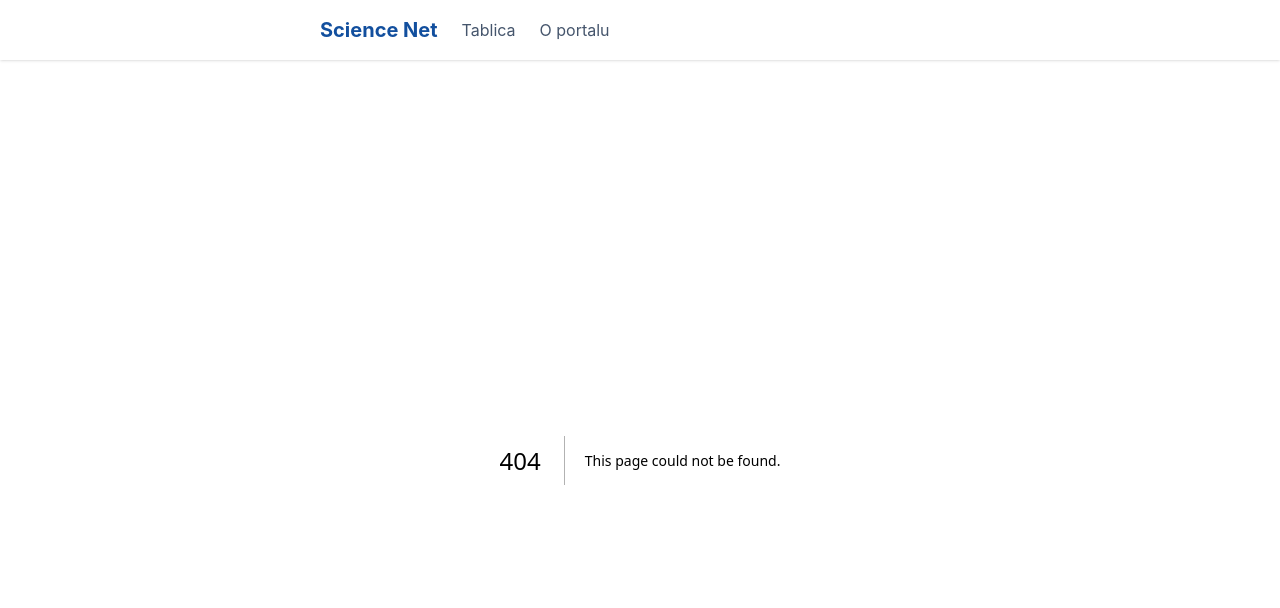
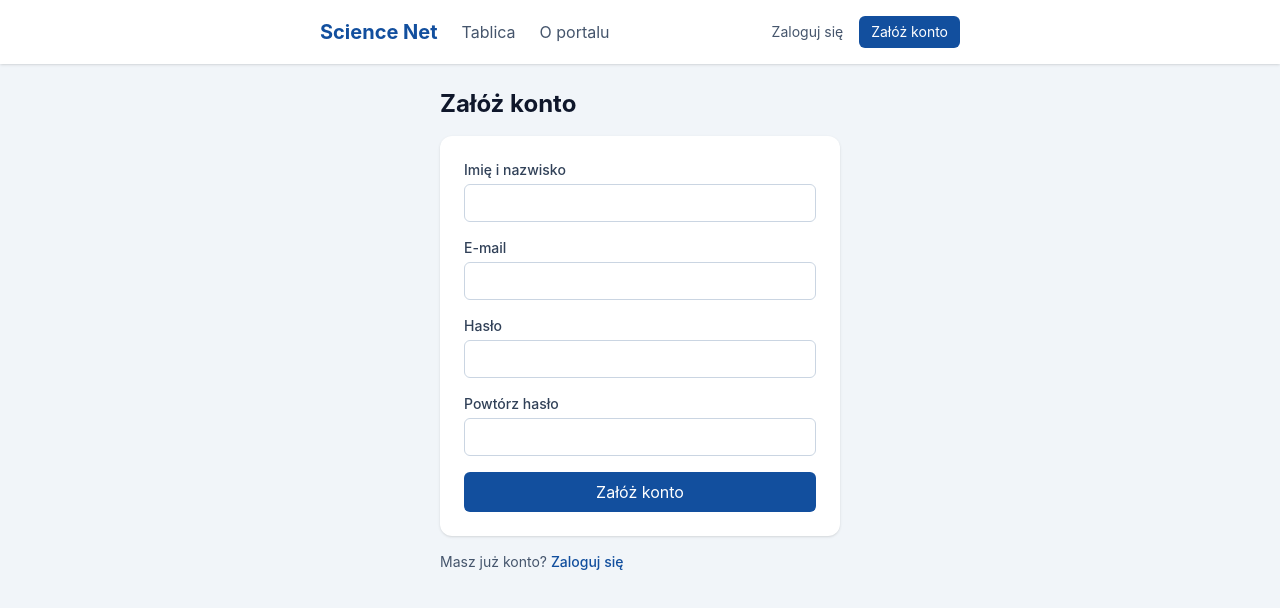
Before and after one commit to gsynlogia/science-net-next-fastapi, a Next.js app in the folder frontend/: page /register in a window 1280 px wide. Before the commit this address had no page. Shown: the top 608 px of the page. Built offline with nearby package versions, Linux system fonts and the light colour scheme.

Commit message:
Krok 16: Rejestracja, walidacja złożona i pasek nawigacji świadomy sesji

```diff
--- a/frontend/src/app/login/page.tsx
+++ b/frontend/src/app/login/page.tsx
@@ -1,4 +1,5 @@
 import type { Metadata } from "next";
+import Link from "next/link";
 import { LoginForm } from "@/components/LoginForm";
 
 export const metadata: Metadata = {
@@ -10,6 +11,12 @@ export default function LoginPage() {
     <main className="mx-auto max-w-md p-6">
       <h1 className="mb-4 text-2xl font-bold text-slate-900">Logowanie</h1>
       <LoginForm />
+      <p className="mt-4 text-sm text-slate-600">
+        Nie masz konta?{" "}
+        <Link href="/register" className="font-medium text-brand-600 hover:underline">
+          Załóż konto
+        </Link>
+      </p>
     </main>
   );
 }
--- /dev/null
+++ b/frontend/src/app/register/page.tsx
@@ -0,0 +1,22 @@
+import type { Metadata } from "next";
+import Link from "next/link";
+import { RegisterForm } from "@/components/RegisterForm";
+
+export const metadata: Metadata = {
+  title: "Rejestracja — Science Net",
+};
+
+export default function RegisterPage() {
+  return (
+    <main className="mx-auto max-w-md p-6">
+      <h1 className="mb-4 text-2xl font-bold text-slate-900">Załóż konto</h1>
+      <RegisterForm />
+      <p className="mt-4 text-sm text-slate-600">
+        Masz już konto?{" "}
+        <Link href="/login" className="font-medium text-brand-600 hover:underline">
+          Zaloguj się
+        </Link>
+      </p>
+    </main>
+  );
+}
--- a/frontend/src/components/Navbar.tsx
+++ b/frontend/src/components/Navbar.tsx
@@ -2,11 +2,40 @@
 
 import Link from "next/link";
 import { usePathname } from "next/navigation";
+import { useSession } from "@/lib/auth/useSession";
 
 const NAV_LINKS = [
   { href: "/", label: "Tablica" },
   { href: "/about", label: "O portalu" },
 ] as const;
+
+function SessionMenu() {
+  const { user, isLoading, signOut } = useSession();
+
+  if (isLoading) {
+    return null;
+  }
+  if (user === null) {
+    return (
+      <div className="ml-auto flex items-center gap-4 text-sm">
+        <Link href="/login" className="text-slate-600">
+          Zaloguj się
+        </Link>
+        <Link href="/register" className="rounded-md bg-brand-600 px-3 py-1.5 text-white">
+          Załóż konto
+        </Link>
+      </div>
+    );
+  }
+  return (
+    <div className="ml-auto flex items-center gap-4 text-sm">
+      <span className="font-medium text-slate-700">{user.full_name}</span>
+      <button type="button" onClick={signOut} className="text-slate-600 hover:text-accent-600">
+        Wyloguj
+      </button>
+    </div>
+  );
+}
 
 export function Navbar() {
   const pathname = usePathname();
@@ -26,6 +55,7 @@ export function Navbar() {
             {link.label}
           </Link>
         ))}
+        <SessionMenu />
       </nav>
     </header>
   );
--- /dev/null
+++ b/frontend/src/components/RegisterForm.tsx
@@ -0,0 +1,71 @@
+"use client";
+
+import { zodResolver } from "@hookform/resolvers/zod";
+import { useMutation } from "@tanstack/react-query";
+import { useRouter } from "next/navigation";
+import { useForm } from "react-hook-form";
+import { Field, INPUT_CLASS } from "@/components/Field";
+import { api } from "@/lib/api";
+import { useSession } from "@/lib/auth/useSession";
+import { registerSchema, type RegisterValues } from "@/lib/schemas/auth";
+
+export function RegisterForm() {
+  const router = useRouter();
+  const { signIn } = useSession();
+  const {
+    register,
+    handleSubmit,
+    formState: { errors },
+  } = useForm<RegisterValues>({ resolver: zodResolver(registerSchema) });
+  const registration = useMutation({
+    mutationFn: (values: RegisterValues) =>
+      api.register({ full_name: values.full_name, email: values.email, password: values.password }),
+    onSuccess: async (session) => {
+      await signIn(session.access_token);
+      router.push("/");
+    },
+  });
+
+  return (
+    <form
+      onSubmit={handleSubmit((values) => registration.mutate(values))}
+      noValidate
+      className="flex flex-col gap-4 rounded-xl bg-white p-6 shadow-sm"
+    >
+      <Field label="Imię i nazwisko" error={errors.full_name?.message}>
+        <input type="text" autoComplete="name" className={INPUT_CLASS} {...register("full_name")} />
+      </Field>
+      <Field label="E-mail" error={errors.email?.message}>
+        <input type="email" autoComplete="email" className={INPUT_CLASS} {...register("email")} />
+      </Field>
+      <Field label="Hasło" error={errors.password?.message}>
+        <input
+          type="password"
+          autoComplete="new-password"
+          className={INPUT_CLASS}
+          {...register("password")}
+        />
+      </Field>
+      <Field label="Powtórz hasło" error={errors.password_confirm?.message}>
+        <input
+          type="password"
+          autoComplete="new-password"
+          className={INPUT_CLASS}
+          {...register("password_confirm")}
+        />
+      </Field>
+      {registration.isError && (
+        <p role="alert" className="text-sm text-accent-600">
+          {registration.error.message}
+        </p>
+      )}
+      <button
+        type="submit"
+        disabled={registration.isPending}
+        className="rounded-md bg-brand-600 px-4 py-2 text-white hover:bg-brand-700 disabled:opacity-50"
+      >
+        {registration.isPending ? "Zakładanie konta…" : "Załóż konto"}
+      </button>
+    </form>
+  );
+}
--- a/frontend/src/lib/schemas/auth.ts
+++ b/frontend/src/lib/schemas/auth.ts
@@ -1,8 +1,26 @@
 import { z } from "zod";
 
+const MIN_PASSWORD_LENGTH = 8;
+const MIN_NAME_LENGTH = 2;
+const EMAIL_MESSAGE = "Podaj poprawny adres e-mail.";
+const PASSWORD_MESSAGE = `Hasło musi mieć co najmniej ${MIN_PASSWORD_LENGTH} znaków.`;
+
 export const loginSchema = z.object({
-  email: z.email("Podaj poprawny adres e-mail."),
+  email: z.email(EMAIL_MESSAGE),
   password: z.string().min(1, "Podaj hasło."),
 });
 
+export const registerSchema = z
+  .object({
+    full_name: z.string().trim().min(MIN_NAME_LENGTH, "Podaj imię i nazwisko."),
+    email: z.email(EMAIL_MESSAGE),
+    password: z.string().min(MIN_PASSWORD_LENGTH, PASSWORD_MESSAGE),
+    password_confirm: z.string(),
+  })
+  .refine((values) => values.password === values.password_confirm, {
+    message: "Hasła nie są takie same.",
+    path: ["password_confirm"],
+  });
+
 export type LoginValues = z.infer<typeof loginSchema>;
+export type RegisterValues = z.infer<typeof registerSchema>;
```
